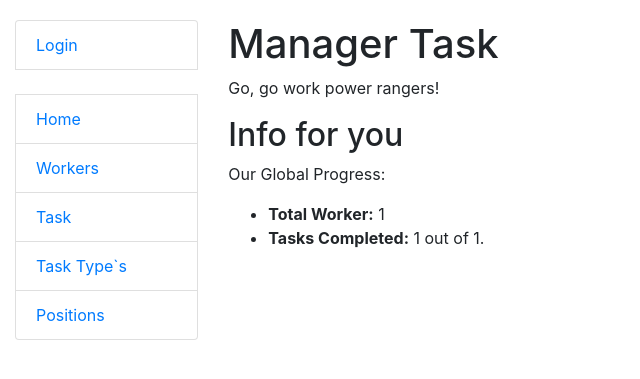
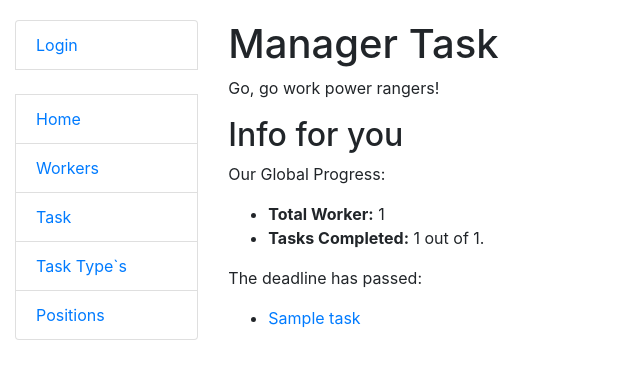
Before and after one commit to Just-Kexit/it-company-task-manager, a Django app: template templates/task_manager/index.html in a window 1280 px wide. Shown: the top 379 px of the page, without its empty margins (0-640 px from the left). Run offline with Django 5.2, Linux system fonts and the light colour scheme; the template is opened without the code that fills it: most values are stand-ins (such as "Sample title", 1, 10 or a date in 2020).

Commit message:
Add overdue tasks to index context and template

```diff
--- a/task_manager/views.py
+++ b/task_manager/views.py
@@ -1,3 +1,5 @@
+import datetime
+
 from django.contrib.auth.mixins import LoginRequiredMixin
 from django.shortcuts import render
 from django.urls import reverse_lazy, reverse
@@ -12,11 +14,13 @@ def index(request):
     num_workers = Worker.objects.count()
     num_task = Task.objects.count()
     num_task_completed = Task.objects.filter(is_completed=True).count()
+    deadline_over = Task.objects.filter(deadline__lt=datetime.datetime.now())
 
     context = {
         "num_workers": num_workers,
         "num_task": num_task,
         "num_task_completed": num_task_completed,
+        "deadline_over": deadline_over
     }
     return render(request, "task_manager/index.html", context=context)
 
--- a/templates/task_manager/index.html
+++ b/templates/task_manager/index.html
@@ -6,7 +6,13 @@
     <h2>Info for you</h2>
     <p>Our Global Progress:</p>
     <ul>
-        <li><strong>Total Worker:</strong> {{ num_workers }}</li>
-        <li><strong>Tasks Completed:</strong> {{ num_task_completed }} out of {{ num_task }}.</li>
+      <li><strong>Total Worker:</strong> {{ num_workers }}</li>
+      <li><strong>Tasks Completed:</strong> {{ num_task_completed }} out of {{ num_task }}.</li>
+    </ul>
+    <p>The deadline has passed:</p>
+    <ul>
+      {% for task in deadline_over %}
+      <li><a href="{% url 'task_manager:task-detail' pk=task.id %}">{{ task.name }}</a></li>
+      {% endfor %}
     </ul>
 {% endblock %}
```
